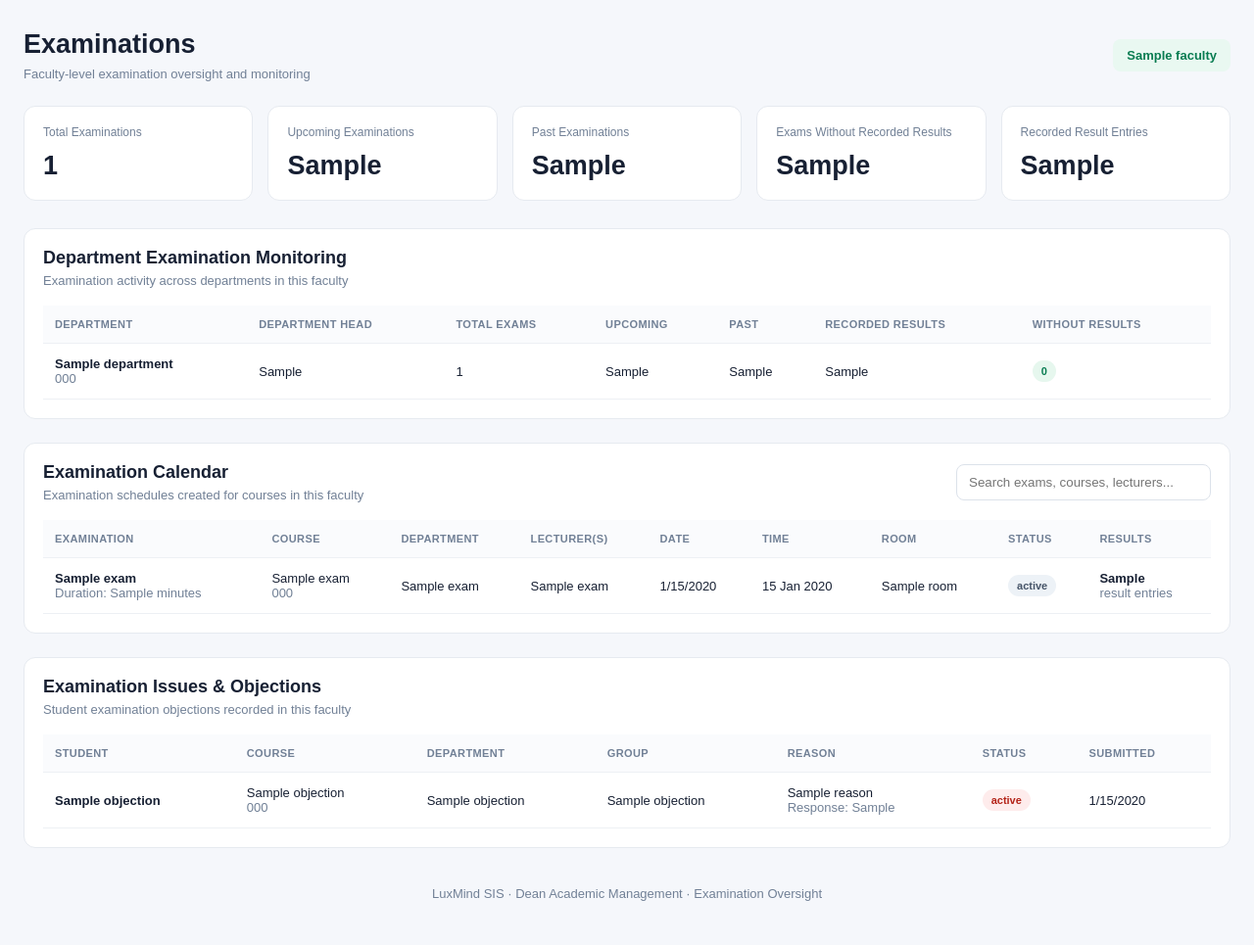
After one commit to janvier0074/luxmind-sis-v2, a Node server app: template views/dean-examinations.ejs in a window 1280 px wide. The commit adds this page. Shown: the whole page at 98% size. Run offline with Node 20, Linux system fonts and the light colour scheme; the template is opened without the code that fills it: most values are stand-ins (such as "Sample title", 1, 10 or a date in 2020); some libraries are stand-ins or nearby versions.

Commit message:
Add dean examinations oversight module

```diff
--- a/views/dean-dashboard.ejs
+++ b/views/dean-dashboard.ejs
@@ -171,7 +171,8 @@ const standaloneRoutes = {
   'academic-programs': '/sis/dean/academic-programs',
   'courses': '/sis/dean/courses-curriculum',
   'timetables': '/sis/dean/class-timetables',
-'course-allocation': '/sis/dean/course-allocation'
+'course-allocation': '/sis/dean/course-allocation',
+'examinations': '/sis/dean/examinations'
 };
 
 const quickAccess = [
--- /dev/null
+++ b/views/dean-examinations.ejs
@@ -0,0 +1,463 @@
+
+<!DOCTYPE html>
+<html lang="en">
+<head>
+  <meta charset="UTF-8">
+  <meta name="viewport" content="width=device-width, initial-scale=1.0">
+  <title>Examinations | LuxMind SIS</title>
+
+  <style>
+    * { box-sizing: border-box; }
+
+    body {
+      margin: 0;
+      font-family: Arial, sans-serif;
+      background: #f5f7fb;
+      color: #172033;
+    }
+
+    .container {
+      max-width: 1450px;
+      margin: auto;
+      padding: 30px 24px;
+    }
+
+    .top {
+      display: flex;
+      justify-content: space-between;
+      align-items: center;
+      flex-wrap: wrap;
+      gap: 15px;
+      margin-bottom: 25px;
+    }
+
+    h1 { margin: 0 0 7px; font-size: 27px; }
+    .muted { color: #718096; font-size: 13px; }
+
+    .faculty {
+      background: #e9f8f1;
+      color: #087c51;
+      padding: 9px 14px;
+      border-radius: 8px;
+      font-size: 13px;
+      font-weight: 700;
+    }
+
+    .stats {
+      display: grid;
+      grid-template-columns: repeat(5, minmax(150px, 1fr));
+      gap: 15px;
+      margin-bottom: 28px;
+    }
+
+    .stat, .panel {
+      background: white;
+      border: 1px solid #e6eaf0;
+      border-radius: 12px;
+      padding: 19px;
+    }
+
+    .stat-label {
+      color: #718096;
+      font-size: 12px;
+      margin-bottom: 12px;
+    }
+
+    .stat-value {
+      font-size: 27px;
+      font-weight: 750;
+    }
+
+    .section-title {
+      font-size: 18px;
+      margin: 0 0 5px;
+    }
+
+    .panel { margin-bottom: 24px; }
+
+    .panel-header {
+      display: flex;
+      justify-content: space-between;
+      align-items: center;
+      flex-wrap: wrap;
+      gap: 12px;
+      margin-bottom: 18px;
+    }
+
+    .table-wrap { overflow-x: auto; }
+
+    table {
+      width: 100%;
+      border-collapse: collapse;
+      min-width: 760px;
+    }
+
+    th, td {
+      padding: 13px 12px;
+      text-align: left;
+      border-bottom: 1px solid #edf0f4;
+      font-size: 13px;
+      vertical-align: middle;
+    }
+
+    th {
+      color: #718096;
+      font-size: 11px;
+      text-transform: uppercase;
+      letter-spacing: .4px;
+      background: #fafbfd;
+    }
+
+    .status {
+      display: inline-block;
+      padding: 5px 9px;
+      border-radius: 20px;
+      background: #edf2f7;
+      color: #475569;
+      font-size: 11px;
+      font-weight: 700;
+    }
+
+    .status.pending {
+      background: #fff4dc;
+      color: #9a6500;
+    }
+
+    .status.completed {
+      background: #e6f7ee;
+      color: #087c51;
+    }
+
+    .status.issue {
+      background: #feecec;
+      color: #b42318;
+    }
+
+    .search {
+      width: 260px;
+      max-width: 100%;
+      padding: 10px 12px;
+      border: 1px solid #dce2ea;
+      border-radius: 8px;
+      outline: none;
+    }
+
+    .search:focus {
+      border-color: #10a36b;
+    }
+
+    .empty {
+      padding: 25px;
+      text-align: center;
+      color: #718096;
+    }
+
+    .details {
+      color: #0b8c5a;
+      font-weight: 700;
+    }
+
+    @media(max-width: 1050px) {
+      .stats { grid-template-columns: repeat(3, 1fr); }
+    }
+
+    @media(max-width: 650px) {
+      .container { padding: 20px 13px; }
+      .stats { grid-template-columns: repeat(2, 1fr); }
+      h1 { font-size: 22px; }
+      .search { width: 100%; }
+    }
+  </style>
+</head>
+
+<body>
+<div class="container">
+
+  <div class="top">
+    <div>
+      <h1>Examinations</h1>
+      <div class="muted">
+        Faculty-level examination oversight and monitoring
+      </div>
+    </div>
+
+    <div class="faculty">
+      <%= faculty.name %>
+    </div>
+  </div>
+
+  <!-- OVERVIEW -->
+  <div class="stats">
+
+    <div class="stat">
+      <div class="stat-label">Total Examinations</div>
+      <div class="stat-value"><%= overview.total_exams %></div>
+    </div>
+
+    <div class="stat">
+      <div class="stat-label">Upcoming Examinations</div>
+      <div class="stat-value"><%= overview.upcoming_exams %></div>
+    </div>
+
+    <div class="stat">
+      <div class="stat-label">Past Examinations</div>
+      <div class="stat-value"><%= overview.past_exams %></div>
+    </div>
+
+    <div class="stat">
+      <div class="stat-label">Exams Without Recorded Results</div>
+      <div class="stat-value"><%= overview.exams_without_results %></div>
+    </div>
+
+    <div class="stat">
+      <div class="stat-label">Recorded Result Entries</div>
+      <div class="stat-value"><%= overview.recorded_results %></div>
+    </div>
+
+  </div>
+
+  <!-- DEPARTMENT MONITORING -->
+  <div class="panel">
+    <div class="panel-header">
+      <div>
+        <h2 class="section-title">Department Examination Monitoring</h2>
+        <div class="muted">
+          Examination activity across departments in this faculty
+        </div>
+      </div>
+    </div>
+
+    <div class="table-wrap">
+      <table>
+        <thead>
+          <tr>
+            <th>Department</th>
+            <th>Department Head</th>
+            <th>Total Exams</th>
+            <th>Upcoming</th>
+            <th>Past</th>
+            <th>Recorded Results</th>
+            <th>Without Results</th>
+          </tr>
+        </thead>
+
+        <tbody>
+          <% if (!departments.length) { %>
+            <tr>
+              <td colspan="7" class="empty">
+                No departments found for this faculty.
+              </td>
+            </tr>
+          <% } %>
+
+          <% departments.forEach(dept => { %>
+            <tr>
+              <td>
+                <strong><%= dept.department_name %></strong>
+                <div class="muted"><%= dept.department_code || '' %></div>
+              </td>
+              <td><%= dept.department_head || 'Not assigned' %></td>
+              <td><%= dept.total_exams %></td>
+              <td><%= dept.upcoming_exams %></td>
+              <td><%= dept.past_exams %></td>
+              <td><%= dept.recorded_results %></td>
+              <td>
+                <% if (dept.exams_without_results > 0) { %>
+                  <span class="status pending">
+                    <%= dept.exams_without_results %>
+                  </span>
+                <% } else { %>
+                  <span class="status completed">0</span>
+                <% } %>
+              </td>
+            </tr>
+          <% }) %>
+        </tbody>
+      </table>
+    </div>
+  </div>
+
+  <!-- EXAMINATION CALENDAR -->
+  <div class="panel">
+    <div class="panel-header">
+      <div>
+        <h2 class="section-title">Examination Calendar</h2>
+        <div class="muted">
+          Examination schedules created for courses in this faculty
+        </div>
+      </div>
+
+      <input
+        type="search"
+        id="examSearch"
+        class="search"
+        placeholder="Search exams, courses, lecturers..."
+      >
+    </div>
+
+    <div class="table-wrap">
+      <table id="examTable">
+        <thead>
+          <tr>
+            <th>Examination</th>
+            <th>Course</th>
+            <th>Department</th>
+            <th>Lecturer(s)</th>
+            <th>Date</th>
+            <th>Time</th>
+            <th>Room</th>
+            <th>Status</th>
+            <th>Results</th>
+          </tr>
+        </thead>
+
+        <tbody>
+          <% if (!exams.length) { %>
+            <tr>
+              <td colspan="9" class="empty">
+                No examinations have been recorded for this faculty.
+              </td>
+            </tr>
+          <% } %>
+
+          <% exams.forEach(exam => { %>
+            <tr>
+              <td>
+                <strong><%= exam.title %></strong>
+                <div class="muted">
+                  Duration: <%= exam.duration_minutes || '—' %> minutes
+                </div>
+              </td>
+
+              <td>
+                <%= exam.course_title %>
+                <div class="muted"><%= exam.course_code || '' %></div>
+              </td>
+
+              <td><%= exam.department_name || '—' %></td>
+              <td><%= exam.lecturer_names %></td>
+
+              <td>
+                <%= exam.exam_date
+                  ? new Date(exam.exam_date).toLocaleDateString()
+                  : '—' %>
+              </td>
+
+              <td><%= exam.start_time || '—' %></td>
+              <td><%= exam.room || '—' %></td>
+
+              <td>
+                <span class="status">
+                  <%= exam.status || 'Not specified' %>
+                </span>
+              </td>
+
+              <td>
+                <strong><%= exam.recorded_results %></strong>
+                <div class="muted">result entries</div>
+              </td>
+            </tr>
+          <% }) %>
+        </tbody>
+      </table>
+    </div>
+  </div>
+
+  <!-- EXAMINATION ISSUES -->
+  <div class="panel">
+    <div class="panel-header">
+      <div>
+        <h2 class="section-title">Examination Issues & Objections</h2>
+        <div class="muted">
+          Student examination objections recorded in this faculty
+        </div>
+      </div>
+    </div>
+
+    <div class="table-wrap">
+      <table>
+        <thead>
+          <tr>
+            <th>Student</th>
+            <th>Course</th>
+            <th>Department</th>
+            <th>Group</th>
+            <th>Reason</th>
+            <th>Status</th>
+            <th>Submitted</th>
+          </tr>
+        </thead>
+
+        <tbody>
+          <% if (!objections.length) { %>
+            <tr>
+              <td colspan="7" class="empty">
+                No examination objections have been recorded.
+              </td>
+            </tr>
+          <% } %>
+
+          <% objections.forEach(item => { %>
+            <tr>
+              <td><strong><%= item.student_name %></strong></td>
+
+              <td>
+                <%= item.course_title %>
+                <div class="muted"><%= item.course_code || '' %></div>
+              </td>
+
+              <td><%= item.department_name || '—' %></td>
+              <td><%= item.group_name || '—' %></td>
+
+              <td>
+                <%= item.reason || 'No reason provided' %>
+                <% if (item.teacher_response) { %>
+                  <div class="muted">
+                    Response: <%= item.teacher_response %>
+                  </div>
+                <% } %>
+              </td>
+
+              <td>
+                <span class="status <%=
+                  item.status === 'resolved' ? 'completed' :
+                  item.status === 'pending' ? 'pending' : 'issue'
+                %>">
+                  <%= item.status || 'Unspecified' %>
+                </span>
+              </td>
+
+              <td>
+                <%= item.requested_at
+                  ? new Date(item.requested_at).toLocaleDateString()
+                  : '—' %>
+              </td>
+            </tr>
+          <% }) %>
+        </tbody>
+      </table>
+    </div>
+  </div>
+
+  <div class="muted" style="text-align:center;padding:15px">
+    LuxMind SIS · Dean Academic Management · Examination Oversight
+  </div>
+
+</div>
+
+<script>
+  const examSearch = document.getElementById('examSearch');
+
+  examSearch.addEventListener('input', function () {
+    const query = this.value.toLowerCase();
+
+    document.querySelectorAll('#examTable tbody tr').forEach(row => {
+      row.style.display = row.innerText.toLowerCase().includes(query)
+        ? ''
+        : 'none';
+    });
+  });
+</script>
+
+</body>
+</html>
```
Also changed, not shown: server.js.
